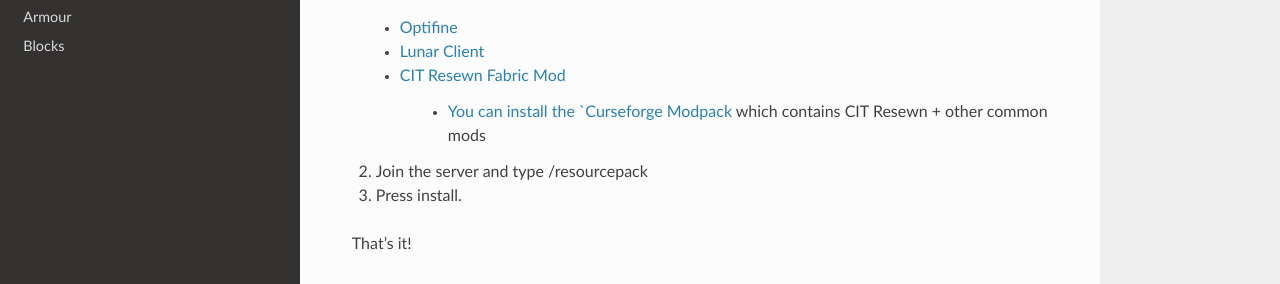
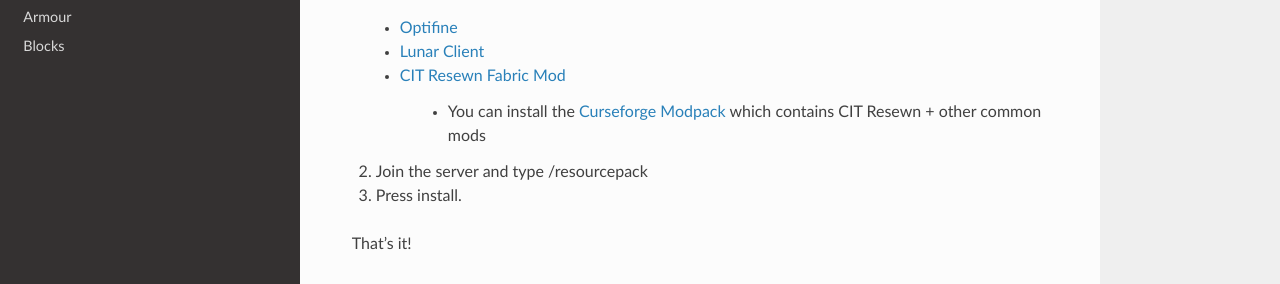
Before and after one commit to Shwabbaa/cryptopack-docs, a Sphinx documentation site: the page built from docs/source/getting_started.rst, in a window 1280 px wide and 900 px high. Shown: the part 308-592 px from the top of the window. Built offline with Sphinx 7.4.7 and the Read the Docs theme 2.0.0, drawn with Linux system fonts in a browser that asks for light colours; pages that are not in the unit, such as notebooks, are missing from menus.

```diff
--- a/docs/source/getting_started.rst
+++ b/docs/source/getting_started.rst
@@ -14,7 +14,7 @@ Installation
 
    * `CIT Resewn Fabric Mod <https://www.curseforge.com/minecraft/mc-mods/cit-resewn>`_
 
-      * `You can install the `Curseforge Modpack <https://mega.nz/file/OWJThK7K#WdEbnPXnksFHlqySCtqyBEexxyEzEO6nKkZVS66Au3U>`_ which contains CIT Resewn + other common mods
+      * You can install the `Curseforge Modpack <https://mega.nz/file/OWJThK7K#WdEbnPXnksFHlqySCtqyBEexxyEzEO6nKkZVS66Au3U>`_ which contains CIT Resewn + other common mods
 
 #. Join the server and type /resourcepack
 #. Press install.
```
